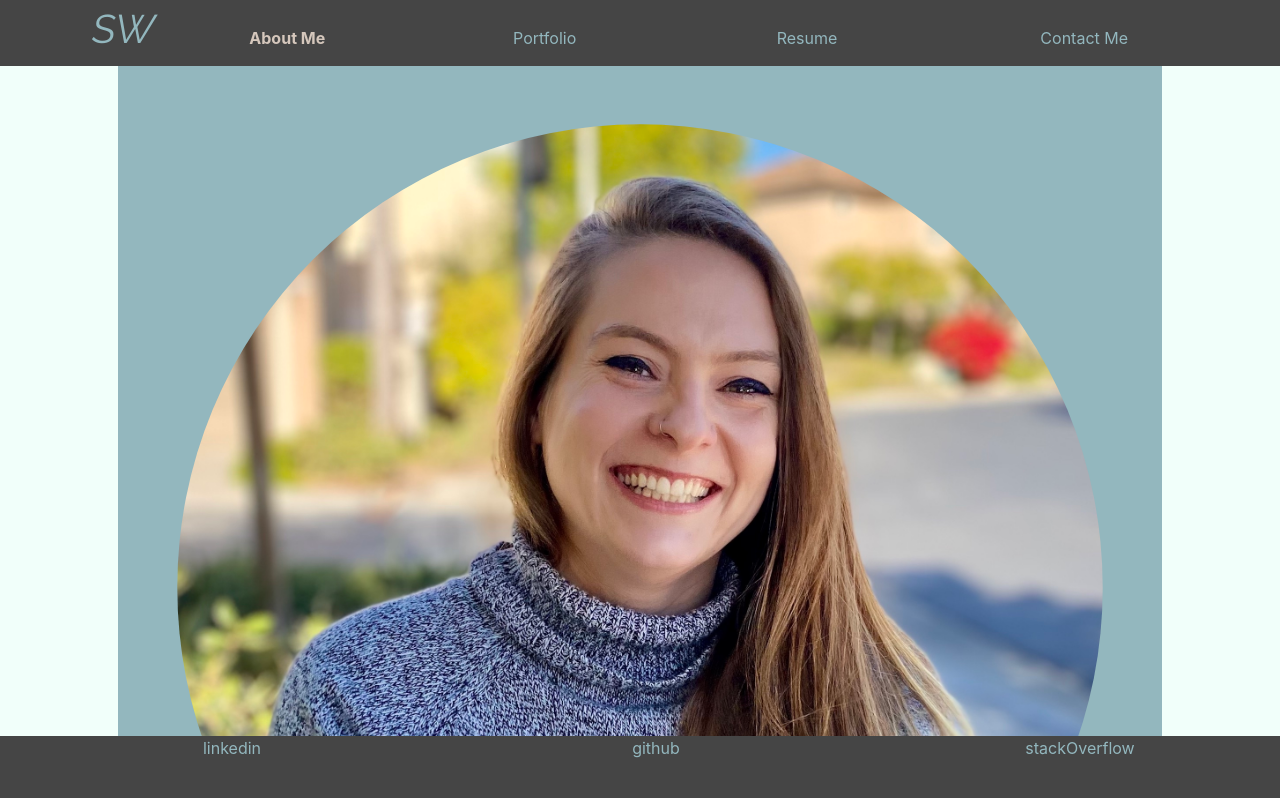
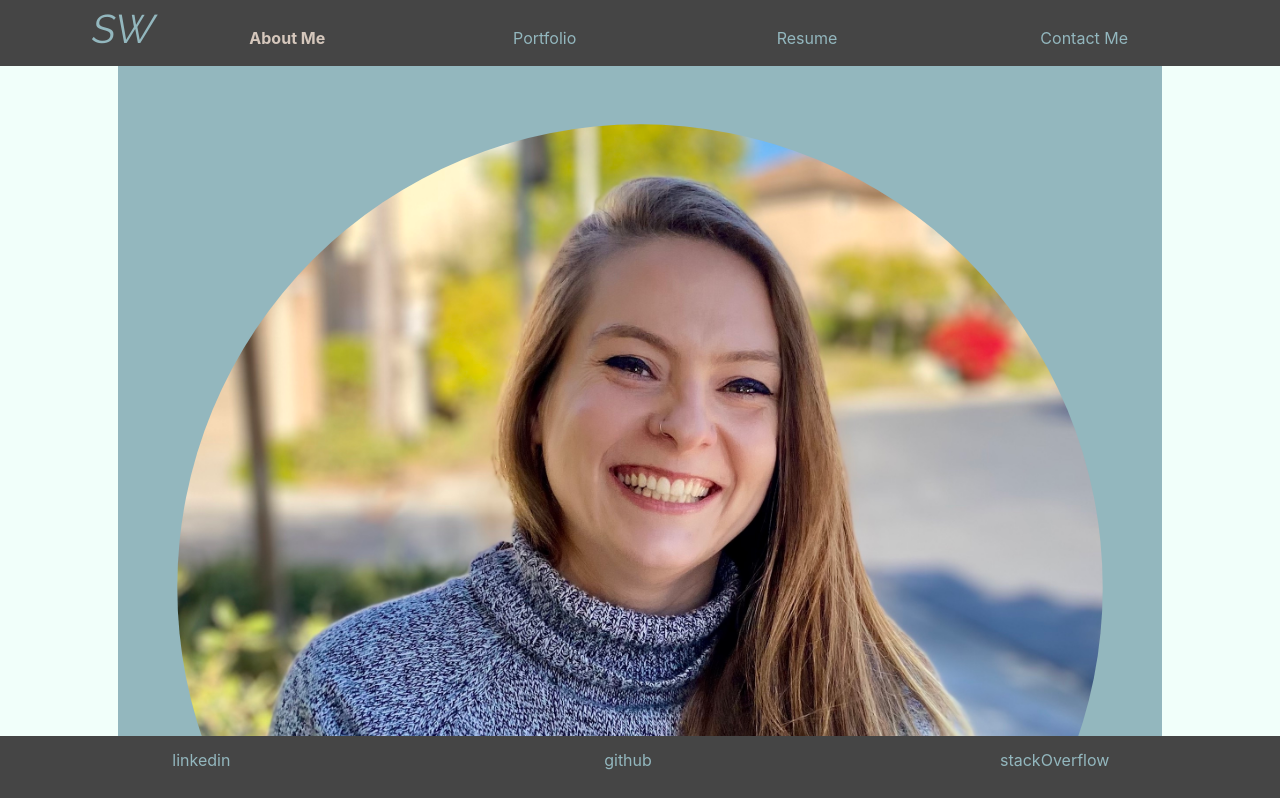
Before and after one commit to sydneywalcoff/sydneywalcoff, a React (Create React App) app: page / in a window 1280 px wide. Shown: the top 798 px of the page. Built offline with nearby package versions, Linux system fonts and the light colour scheme.

Commit message:
jk actually fixed ugliness

```diff
--- a/src/components/Footer/index.js
+++ b/src/components/Footer/index.js
@@ -3,7 +3,7 @@ import React from 'react';
 const Footer = () => {
 
     return (
-        <footer className="fixed-bottom flex-row">
+        <footer className="fixed-bottom row">
             <ul className="row align-items-center">
                 <li className='col text-center'><a href="https://linkedin.com/in/sydneywalcoff">linkedin</a></li>
                 <li className="col text-center"><a href="https://github.com/sydneywalcoff">github</a></li>
```
